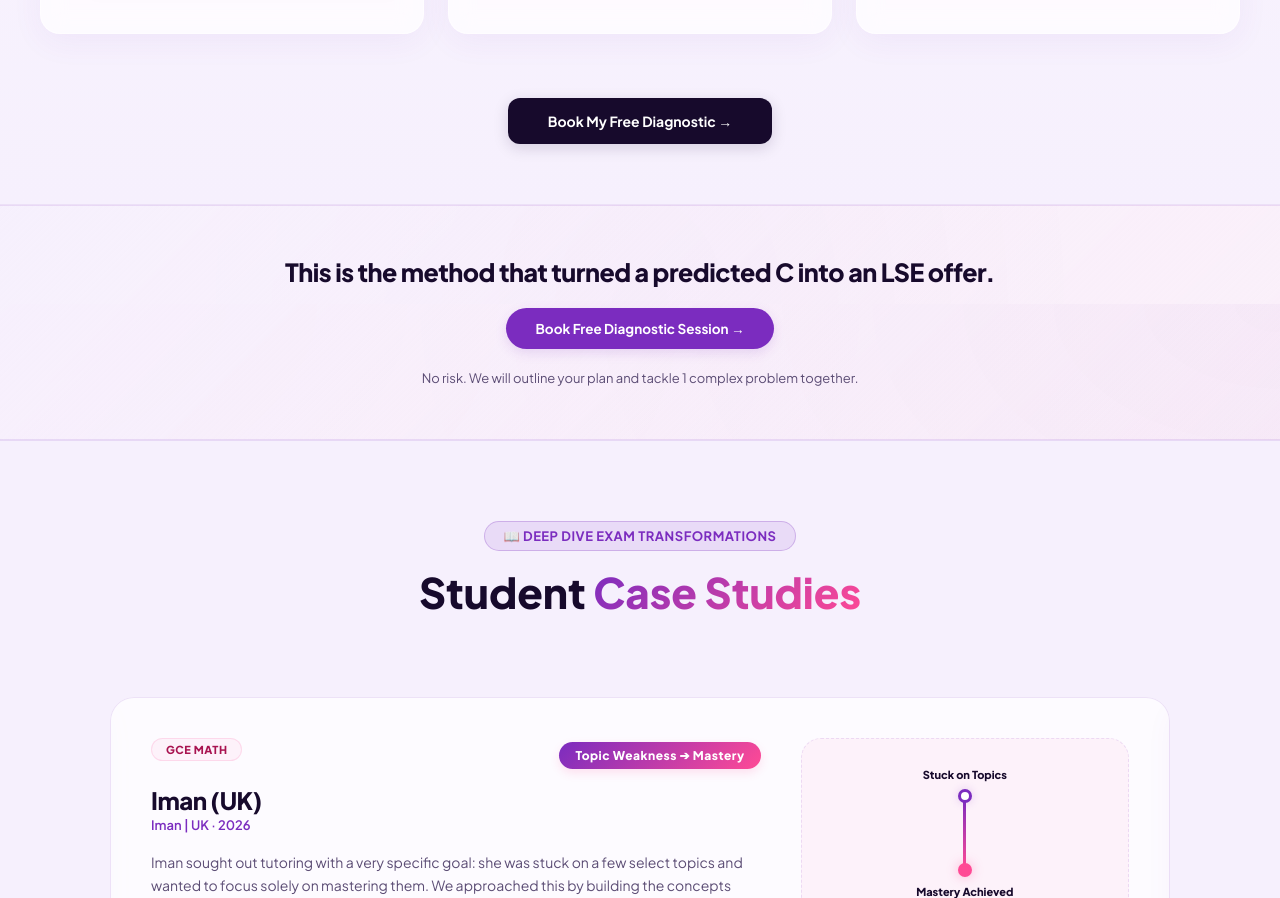
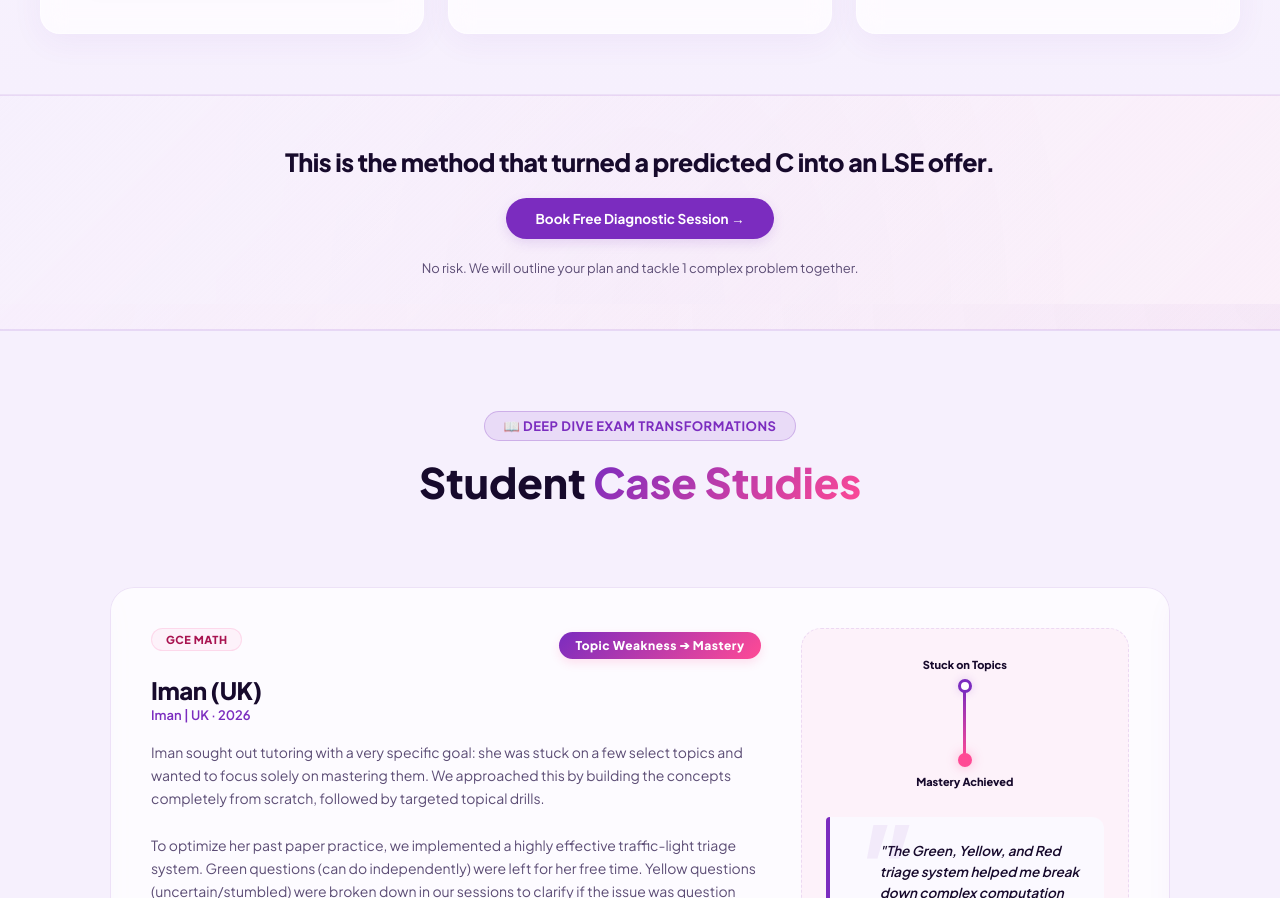
Before and after one commit to opsfunnelmatter-png/AG-GradeMotion, a website: page index.html in a window 1280 px wide. Shown: the part 6896-7794 px from the top of the page. Drawn offline with Linux system fonts and the light colour scheme.

Commit message:
Remove Book My Free Diagnostic button from What Happens Inside Every Session section

```diff
--- a/index.html
+++ b/index.html
@@ -974,12 +974,6 @@ if (document.readyState === 'complete' || document.readyState === 'interactive')
                 </div>
             </div>
 
-        </div>
-
-        <div class="pedagogy-action-row">
-            <a href="https://forms.gle/grademotion-free-diagnostic" target="_blank" class="btn-pedagogy-apply">Book My Free Diagnostic &rarr;</a>
-        </div>
-
     </div>
 </section>
 
```
Also changed, not shown: sections/10_pedagogy.html (+0 -6 lines).
